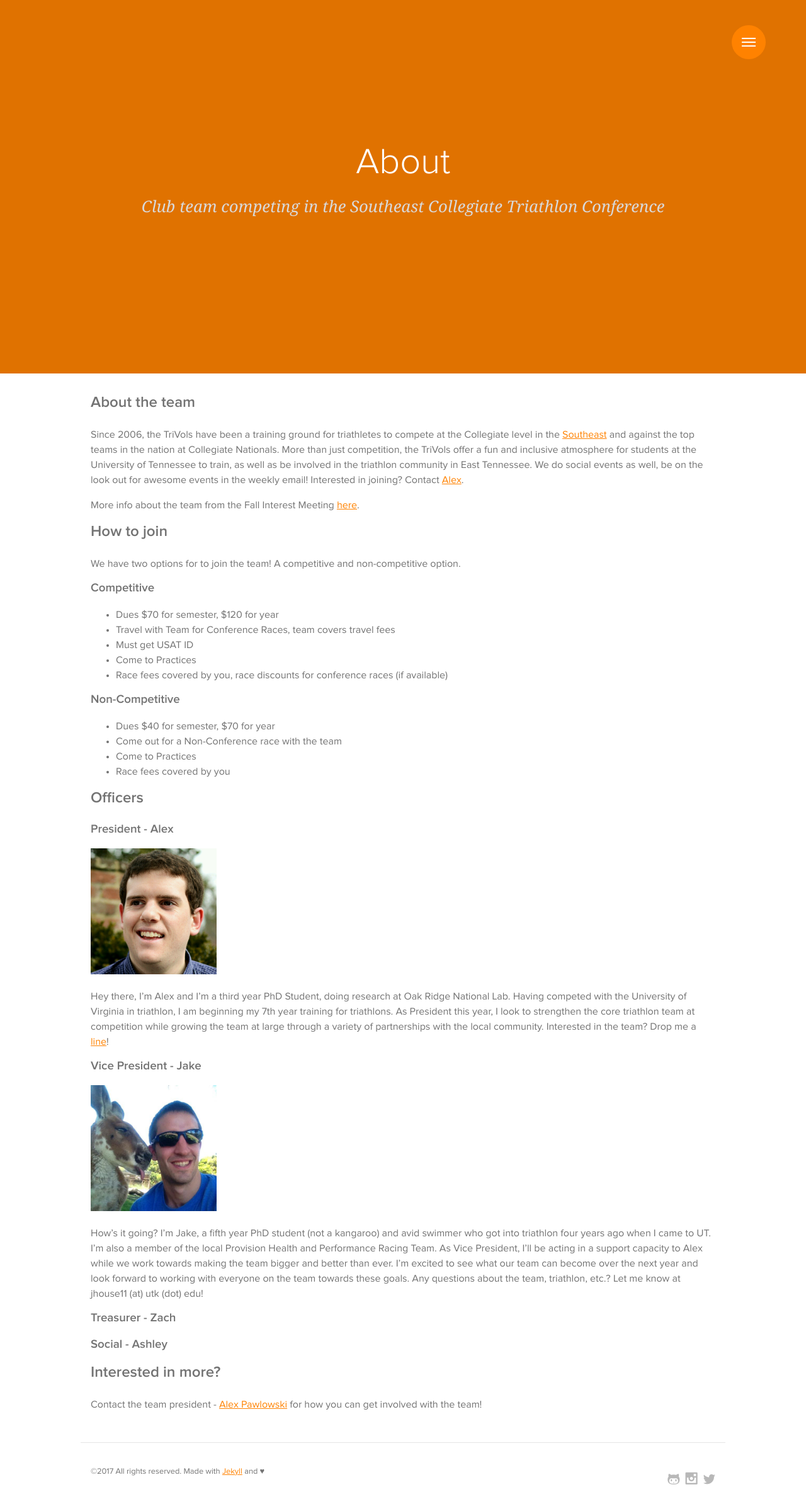
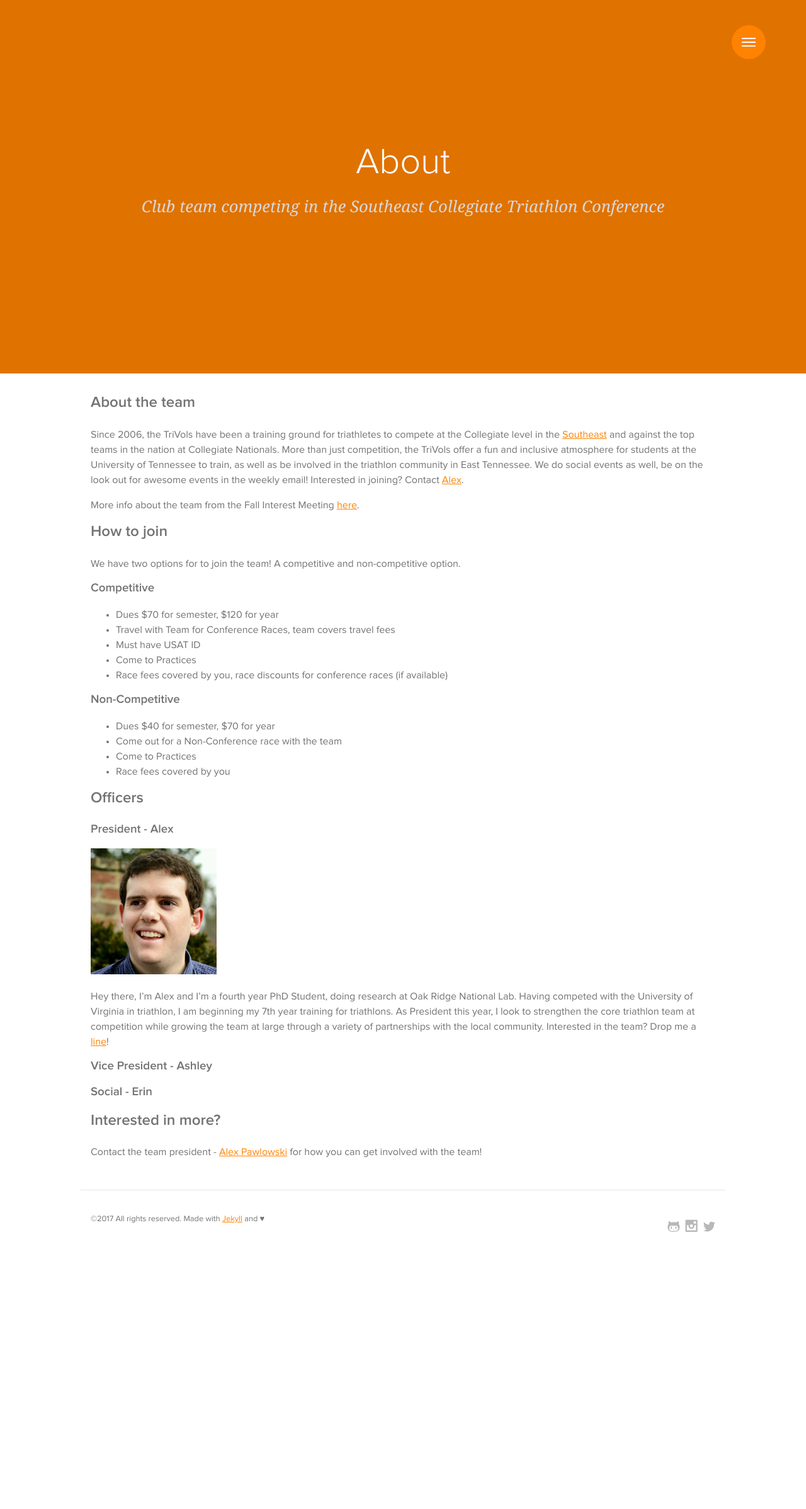
Before and after one commit to trivols/trivols.github.io, a Jekyll site: the page built from about.md, in a window 1280 px wide. Shown: the top 2396 px of the page at 63% size. Built offline with Jekyll 4.4.1, drawn with Linux system fonts in a browser that asks for light colours; some web fonts are replaced.

```diff
--- a/about.md
+++ b/about.md
@@ -16,14 +16,14 @@ We have two options for to join the team! A competitive and non-competitive opti
 
 ### Competitive
 
-- Dues $70 for semester, $120 for year
+- Dues \$70 for semester, \$120 for year
 - Travel with Team for Conference Races, team covers travel fees
-- Must get USAT ID
+- Must have USAT ID
 - Come to Practices
 - Race fees covered by you, race discounts for conference races (if available)
 
 ### Non-Competitive
-- Dues $40 for semester, $70 for year
+- Dues \$40 for semester, \$70 for year
 - Come out for a Non-Conference race with the team
 - Come to Practices
 - Race fees covered by you
@@ -34,17 +34,11 @@ We have two options for to join the team! A competitive and non-competitive opti
 
 ![Alex Pawlowski](/assets/images/alex-pawlowski.jpg){:height="200px" width="200px"}
 
-Hey there, I’m Alex and I’m a third year PhD Student, doing research at Oak Ridge National Lab. Having competed with the University of Virginia in triathlon, I am beginning my 7th year training for triathlons. As President this year, I look to strengthen the core triathlon team at competition while growing the team at large through a variety of partnerships with the local community. Interested in the team? Drop me a [line](mailto:{{site.author.email}})!
+Hey there, I’m Alex and I’m a fourth year PhD Student, doing research at Oak Ridge National Lab. Having competed with the University of Virginia in triathlon, I am beginning my 7th year training for triathlons. As President this year, I look to strengthen the core triathlon team at competition while growing the team at large through a variety of partnerships with the local community. Interested in the team? Drop me a [line](mailto:{{site.author.email}})!
 
-### Vice President - Jake
+### Vice President - Ashley
 
-![Jake Houser](/assets/images/jake-houser.jpg){:height="200px" width="200px"}
-
-How’s it going?  I’m Jake, a fifth year PhD student (not a kangaroo) and avid swimmer who got into triathlon four years ago when I came to UT.  I’m also a member of the local Provision Health and Performance Racing Team.  As Vice President, I’ll be acting in a support capacity to Alex while we work towards making the team bigger and better than ever.  I’m excited to see what our team can become over the next year and look forward to working with everyone on the team towards these goals.  Any questions about the team, triathlon, etc.?  Let me know at jhouse11 (at) utk (dot) edu!
-
-### Treasurer - Zach
-
-### Social - Ashley
+### Social - Erin
 
 ## Interested in more?
 
```
Also changed, not shown: races.md (+5 -8 lines), schedule.md (+4 -4 lines), README.md.
